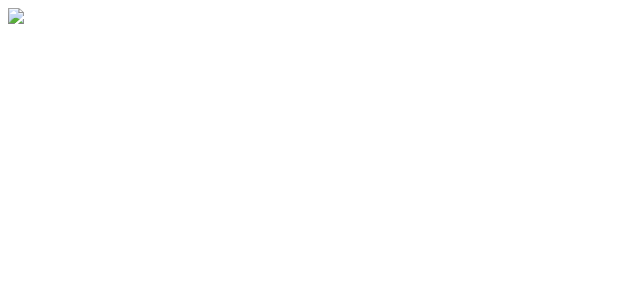
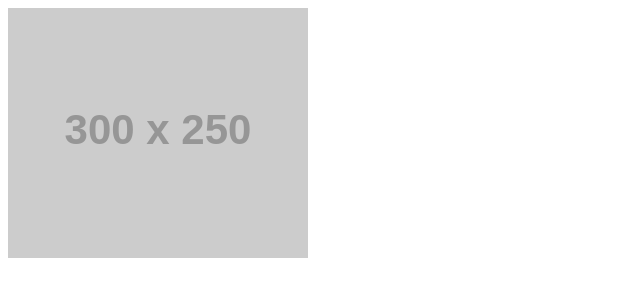
Before and after one commit to samkjohns/samkjohns.github.io, a plain HTML site: page index.html in a window 1280 px wide. Shown: the whole page, without its empty margins (0-640 px from the left). Drawn offline with Linux system fonts and the light colour scheme; placeholder pictures from the web are drawn by us.

Commit message:
adds https

```diff
--- a/index.html
+++ b/index.html
@@ -4,7 +4,7 @@
 </head>
 <body>
   <div id="adContainer">
-    <img src="via.placeholder.com/300x250.jpg"></img>
+    <img src="https://via.placeholder.com/300x250.jpg"></img>
     <script type="text/javascript" src="https://z.moatads.com/gentagsam9999/moatad.js#moatClientLevel1=lite_tag_mobile_qa&moatClientLevel2=display&moatClientLevel3=1&moatClientLevel4=1"></script>
   </div>
 </body>
```
Also changed, not shown: lite.html (+1 -1 lines).
